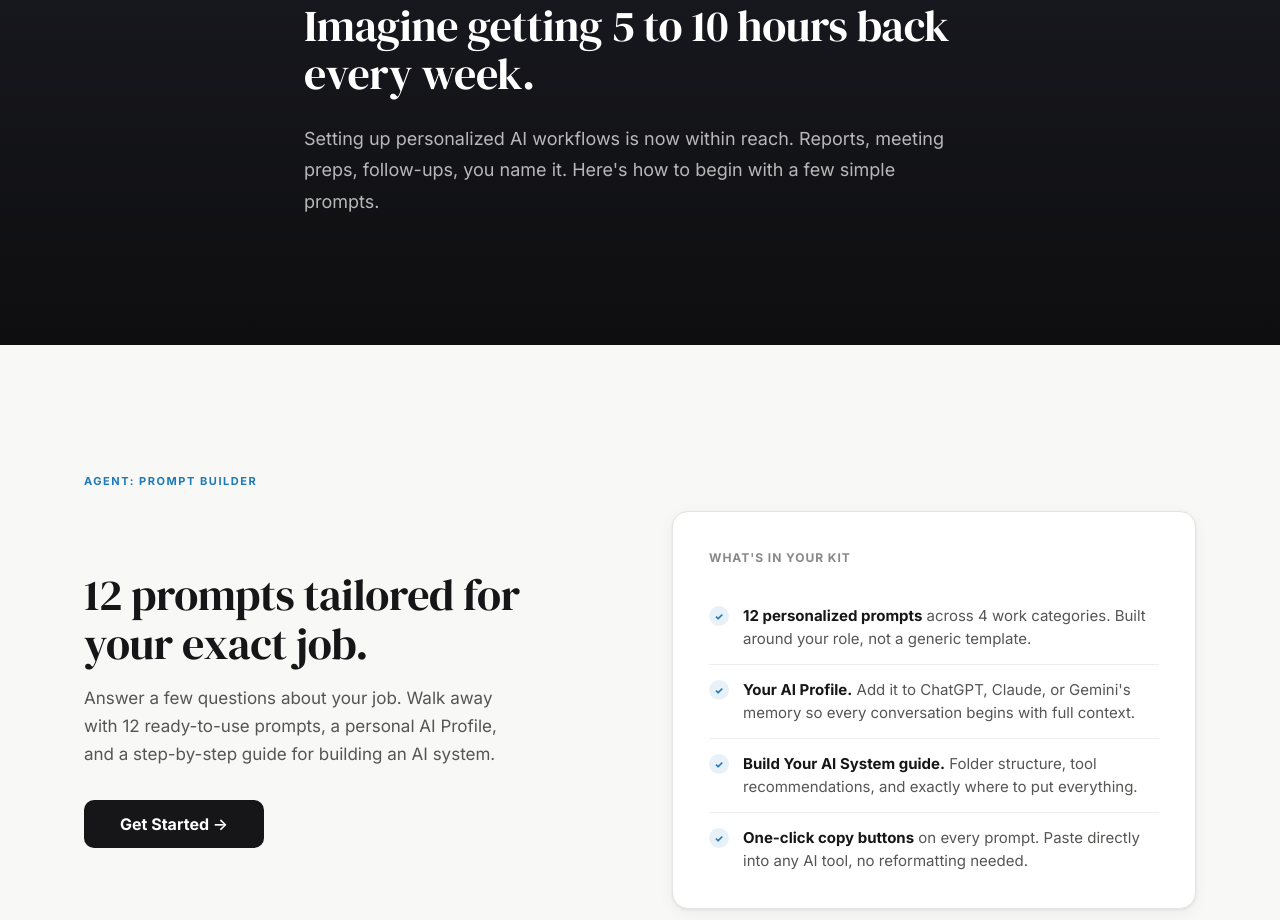
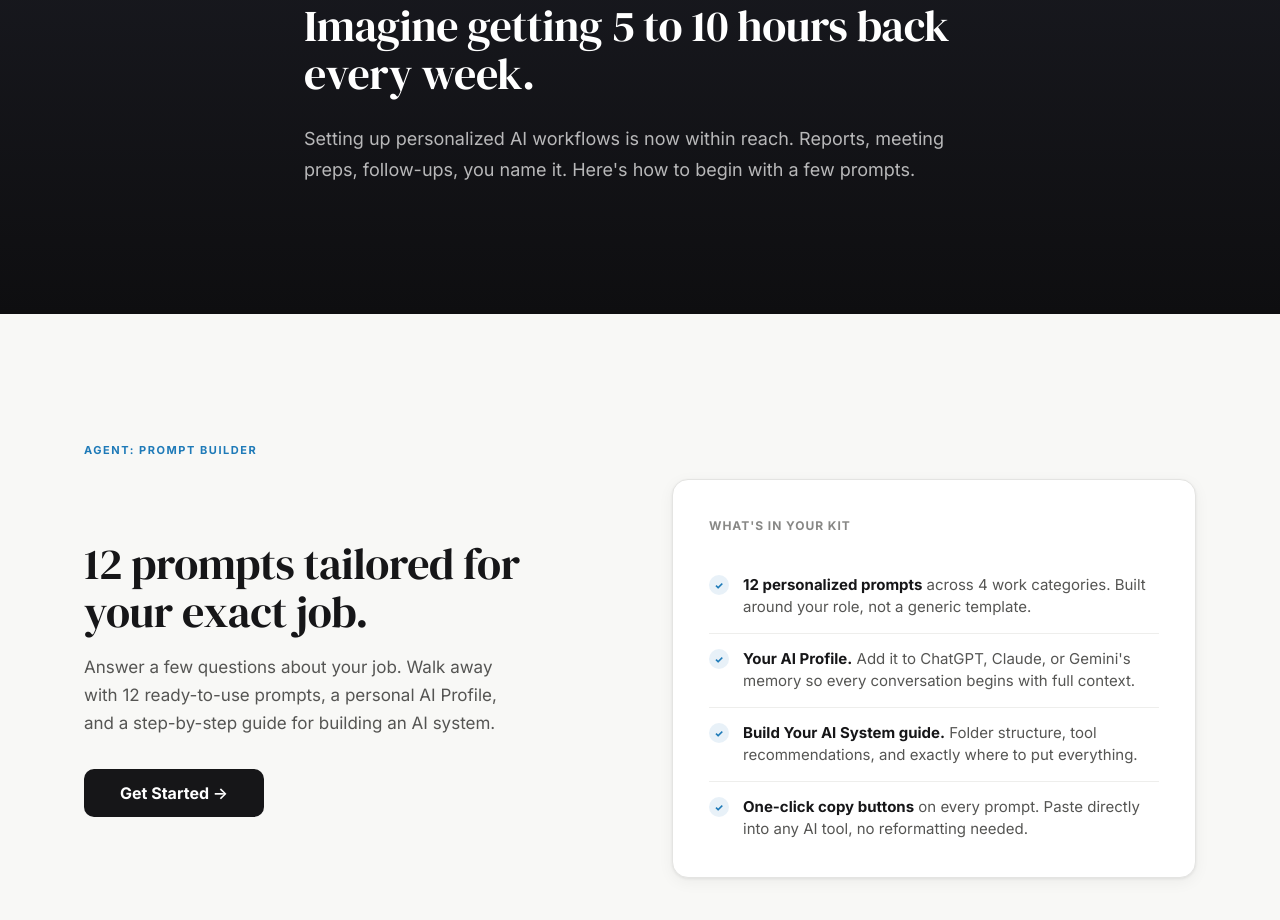
Before and after one commit to coolcalvin457-tech/agent-timesaver-nextjs, a Next.js app: page / in a window 1280 px wide. Shown: the part 960-1880 px from the top of the page. Built offline with nearby package versions, Linux system fonts and the light colour scheme.

Commit message:
Tighten Dream Section body copy

```diff
--- a/app/page.tsx
+++ b/app/page.tsx
@@ -54,7 +54,7 @@ export default function Home() {
             <p className="dream-body">
               Setting up personalized AI workflows is now within reach. Reports,
               meeting preps, follow-ups, you name it. Here&apos;s how to begin
-              with a few simple prompts.
+              with a few prompts.
             </p>
           </div>
         </section>
```
